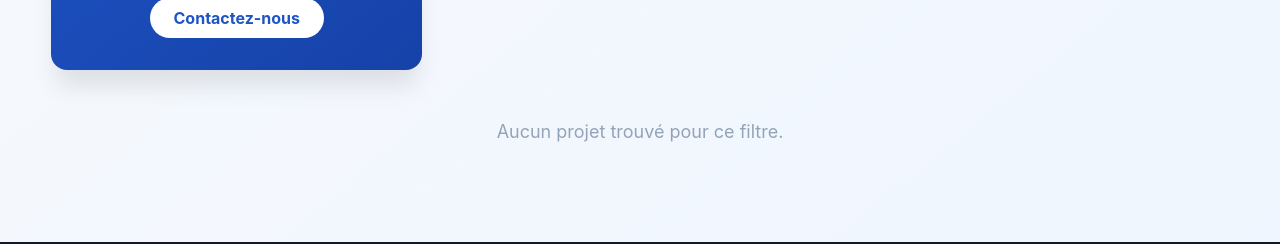
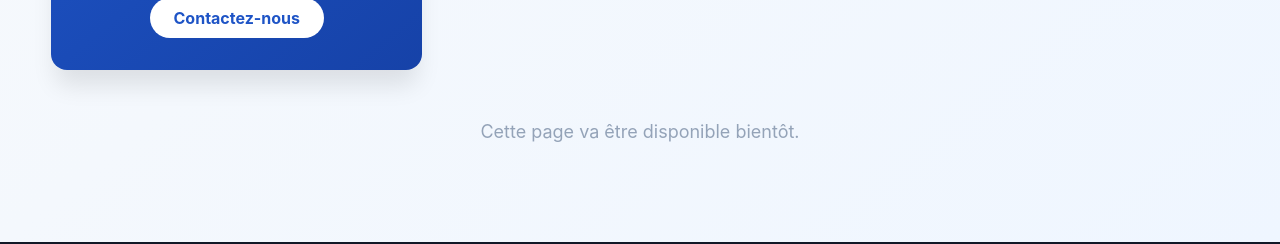
Before and after one commit to youssef4-75/a2s-website, a React (Vite) app: page /projects in a window 1280 px wide. Shown: the part 826-1070 px from the top of the page. Built offline with nearby package versions, Linux system fonts and the light colour scheme.

Commit message:
fix: update message for no projects found in ProjectsPage component

```diff
--- a/src/pages/ProjectsPage.jsx
+++ b/src/pages/ProjectsPage.jsx
@@ -111,7 +111,7 @@ export default function ProjectsPage() {
                     </div>
                 </div>
                 {filteredProjects.length === 0 && (
-                    <p className="text-slate-400 text-center py-12 text-lg">Aucun projet trouvé pour ce filtre.</p>
+                    <p className="text-slate-400 text-center py-12 text-lg">Cette page va être disponible bientôt.</p>
                 )}
             </section>
         </div>
```
